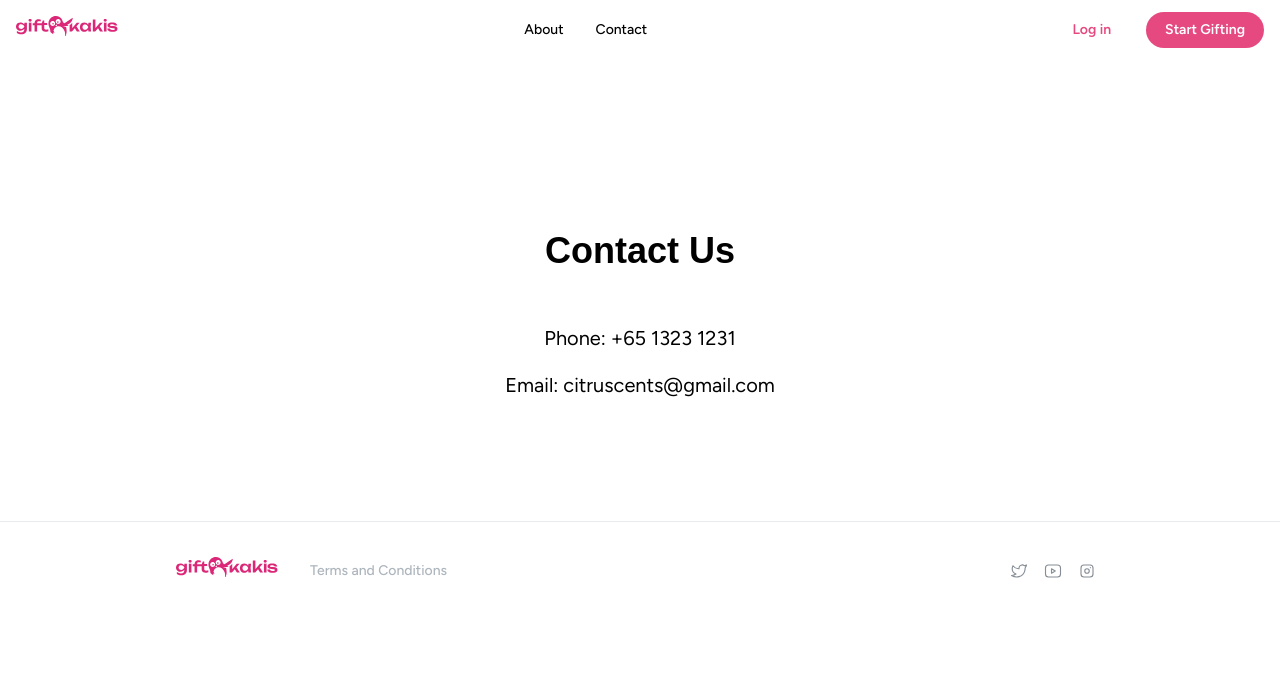
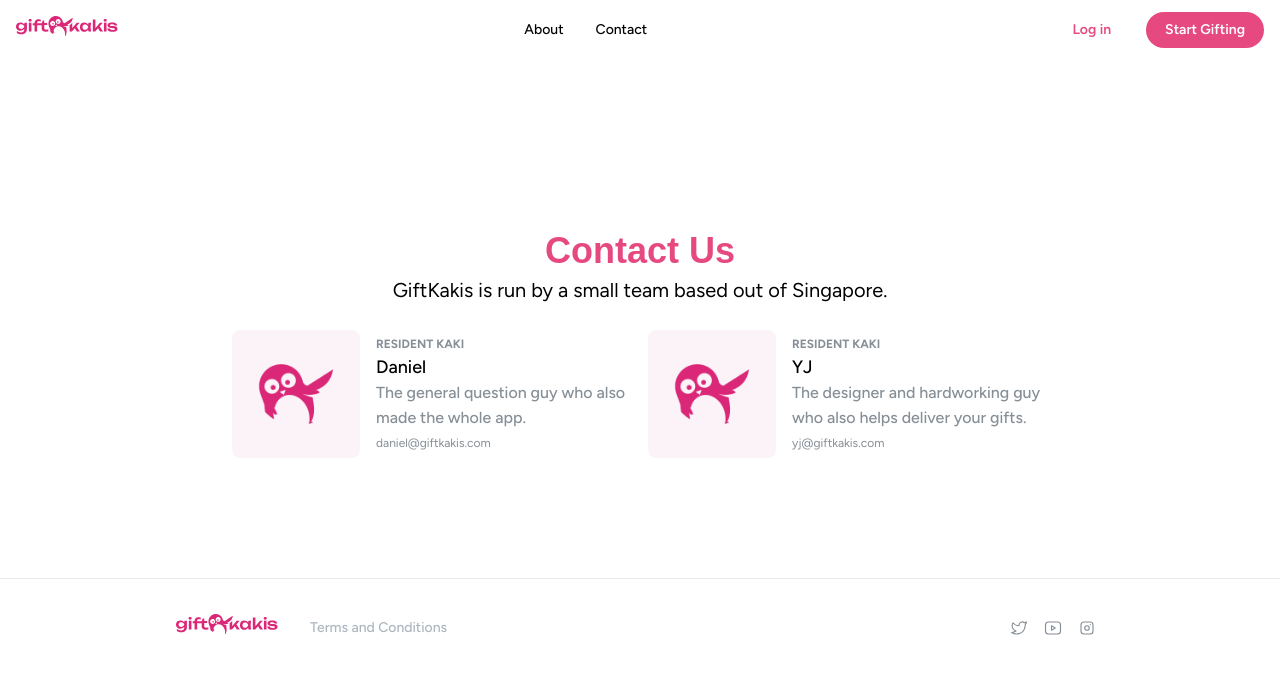
Before and after one commit to movemotiongraphics/giftkaki-website, a Next.js app: page /contact in a window 1280 px wide. Shown: the top 674 px of the page. Built offline with nearby package versions, Linux system fonts and the light colour scheme; a web font is replaced by a local one.

Commit message:
FE
add contact and about page

```diff
--- a/components/Navbar/navbar.tsx
+++ b/components/Navbar/navbar.tsx
@@ -30,61 +30,11 @@
   import classes from './navbar.module.css';
   import Image from 'next/image'
 
-  const mockdata = [
-    {
-      icon: IconCode,
-      title: 'Open source',
-      description: 'This Pokémon’s cry is very loud and distracting',
-    },
-    {
-      icon: IconCoin,
-      title: 'Free for everyone',
-      description: 'The fluid of Smeargle’s tail secretions changes',
-    },
-    {
-      icon: IconBook,
-      title: 'Documentation',
-      description: 'Yanma is capable of seeing 360 degrees without',
-    },
-    {
-      icon: IconFingerprint,
-      title: 'Security',
-      description: 'The shell’s rounded shape and the grooves on its.',
-    },
-    {
-      icon: IconChartPie3,
-      title: 'Analytics',
-      description: 'This Pokémon uses its flying ability to quickly chase',
-    },
-    {
-      icon: IconNotification,
-      title: 'Notifications',
-      description: 'Combusken battles with the intensely hot flames it spews',
-    },
-  ];
 
   export function Navbar() {
     const [drawerOpened, { toggle: toggleDrawer, close: closeDrawer }] = useDisclosure(false);
     const [linksOpened, { toggle: toggleLinks }] = useDisclosure(false);
     const theme = useMantineTheme();
-
-    const links = mockdata.map((item) => (
-      <UnstyledButton className={classes.subLink} key={item.title}>
-        <Group wrap="nowrap" align="flex-start">
-          <ThemeIcon size={34} variant="default" radius="md">
-            <item.icon size={22} color={theme.colors.blue[6]} />
-          </ThemeIcon>
-          <div>
-            <Text size="sm" fw={500}>
-              {item.title}
-            </Text>
-            <Text size="xs" c="dimmed">
-              {item.description}
-            </Text>
-          </div>
-        </Group>
-      </UnstyledButton>
-    ));
 
     return (
       <Box pb={120}>
@@ -99,7 +49,7 @@
           </a>
 
             <Group h="100%" gap={0} visibleFrom="sm">
-              <a href="/" className={classes.link}>
+              <a href="/about" className={classes.link}>
                 About
               </a>
               <a href="/contact" className={classes.link}>
--- a/package.json
+++ b/package.json
@@ -27,7 +27,8 @@
     "@tabler/icons-react": "^3.6.0",
     "next": "15.0.1",
     "react": "18.3.1",
-    "react-dom": "18.3.1"
+    "react-dom": "18.3.1",
+    "react-icons": "^5.4.0"
   },
   "devDependencies": {
     "@babel/core": "^7.24.7",
--- a/pages/contact.tsx
+++ b/pages/contact.tsx
@@ -1,34 +1,92 @@
 import { Navbar } from '../components/Navbar/navbar';
 import { TitleCard } from '../components/FeatureTitle/TitleCard';
-import { Group, Stack, Container, Text, Title, Button } from '@mantine/core';
+import { Stack, Container, Title, Button, Avatar, Group, Text  } from '@mantine/core';
 import { TitleGrid } from '../components/TitleGrid/TitleGrid';
 import { Steps } from '../components/Steps/Steps';
 import { Footer } from '../components/Footer/Footer';
+import { IconAt, IconPhoneCall } from '@tabler/icons-react';
+
+import ProfPic from '../../public/KakiProfpic.png';
 
 export default function Contact() {
   return (
     <>
       <Navbar></Navbar>
-      <Container maw={1000}>
+      <Container maw={1000} align="center">
         <Stack>
             <Group justify='center'>
-                <Title mt={48}>
+                <Title mt={48} c="pink">
                 Contact Us
                 </Title>
             </Group>
         </Stack>
-        <Stack pt={48}>
+        <Stack maw={600}>
             <Group justify='center'>
                 <Text fz="xl">
-                  Phone: +65 1323 1231
-                </Text>
-            </Group>
-            <Group justify='center'>
-                <Text fz="xl">
-                  Email: citruscents@gmail.com
+                  GiftKakis is run by a small team based out of Singapore.
                 </Text>
             </Group>
         </Stack>
+
+        <Group justify='center' mt={24}>
+              <div>
+                <Group wrap="nowrap" maw={400}>
+                <Avatar
+                  src="/KakiProfpic.png"
+                  size={128}
+                  radius="md"
+                />
+                  <Stack gap={0} align="flex-start" content="left">
+                    <Text fz="xs" tt="uppercase" fw={700} c="dimmed">
+                    Resident Kaki
+                    </Text>
+
+                    <Text content="left" fz="lg" fw={500}>
+                      Daniel
+                    </Text>
+
+                    <Text content="left" align="left" fz="md" c="gray" fw={500}>
+                      The general question guy who also made the whole app.
+                    </Text>
+
+                    <Group wrap="nowrap" gap={4} mt={3}>
+                      <Text fz="xs" c="dimmed">
+                        daniel@giftkakis.com
+                      </Text>
+                    </Group>
+                  </Stack>
+                </Group>
+              </div>
+
+              <div>
+                <Group wrap="nowrap" maw={400}>
+                <Avatar
+                  src="/KakiProfpic.png"
+                  size={128}
+                  radius="md"
+                />
+                  <Stack gap={0} align="flex-start" content="left">
+                    <Text fz="xs" tt="uppercase" fw={700} c="dimmed">
+                      Resident Kaki
+                    </Text>
+
+                    <Text content="left" fz="lg" fw={500}>
+                      YJ
+                    </Text>
+
+                    <Text content="left" align="left" fz="md" c="gray" fw={500}>
+                      The designer and hardworking guy who also helps deliver your gifts.
+                    </Text>
+
+                    <Group wrap="nowrap" gap={4} mt={3}>
+                      <Text fz="xs" c="dimmed">
+                        yj@giftkakis.com
+                      </Text>
+                    </Group>
+                  </Stack>
+                </Group>
+              </div>
+            </Group>
 
       </Container>
 
--- a/pages/index.tsx
+++ b/pages/index.tsx
@@ -13,7 +13,7 @@
         <TitleCard></TitleCard>
 
         <Stack py={50} align="center">
-          <Title order={3} c="pink">Send your gifts in 3 steps</Title>
+          <Title order={3} c="pink">Send your gifts in 3 steps...</Title>
           <Steps></Steps>
         </Stack>
 
```
Also changed, not shown: components/FeatureTitle/TitleCard.tsx (+10 -4 lines), pages/about.tsx (added, +48 -0 lines), public/KakiProfpic.png (added), 1 other file (tests, documents, lock files or other folders).
